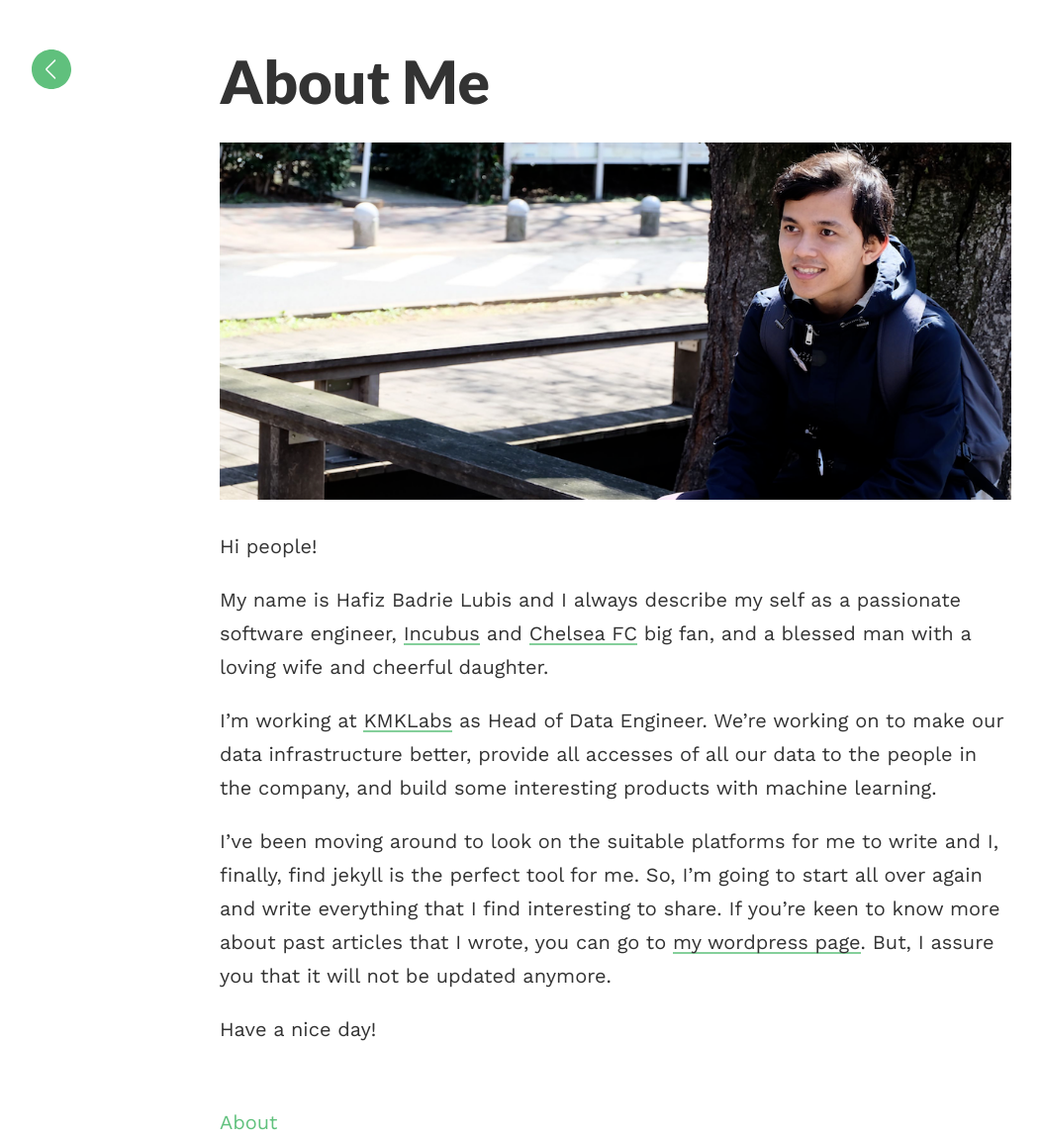
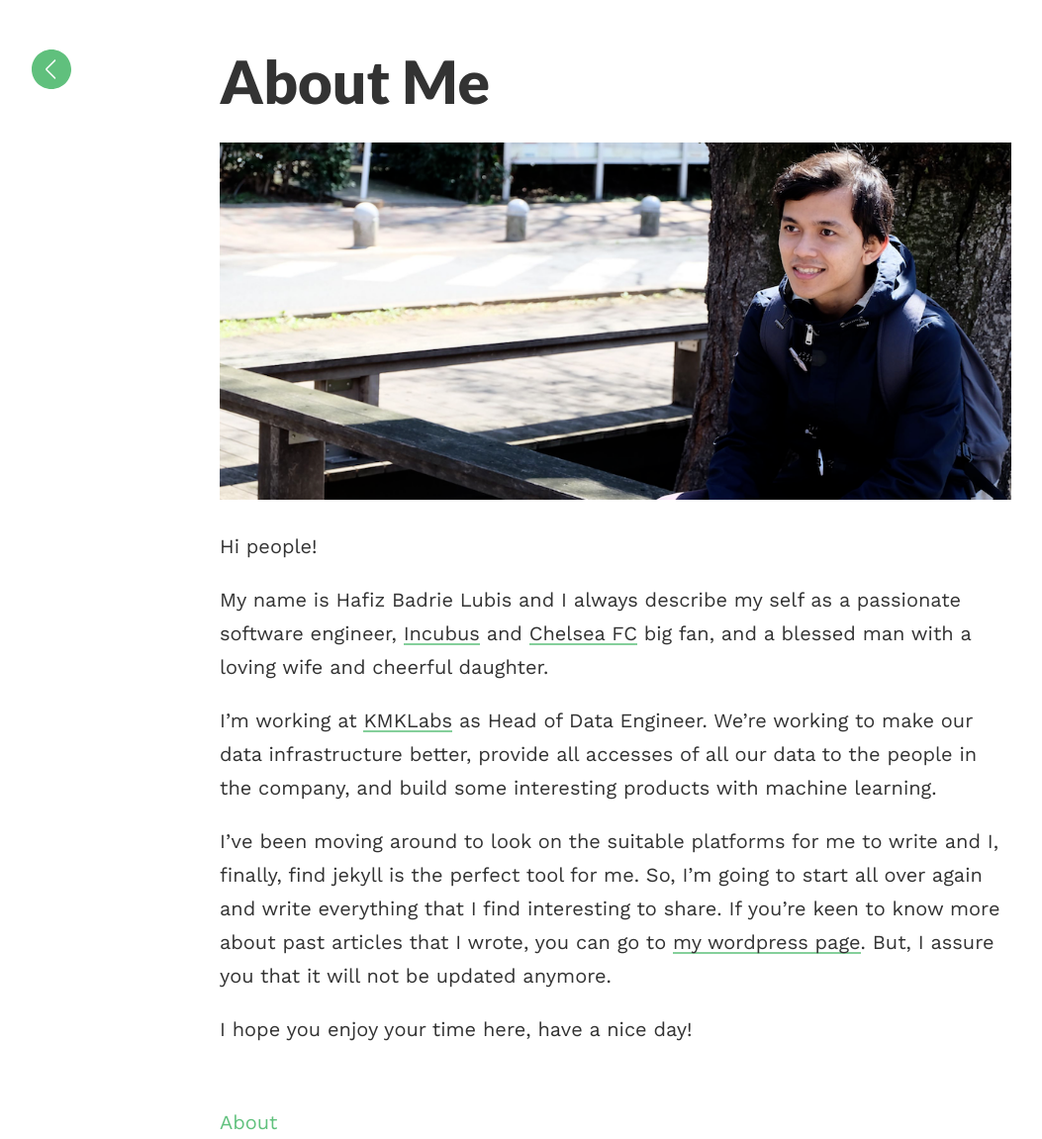
Before and after one commit to hafizbadrie/hafizbadrie.github.io, a Jekyll site: the page built from about.md, in a window 1280 px wide. Shown: the whole page at 99% size, without its empty margins (18-1071 px from the left). Built offline with Jekyll 4.4.1, drawn with Linux system fonts in a browser that asks for light colours.

Commit message:
Add more copywrite to about

```diff
--- a/about.md
+++ b/about.md
@@ -11,10 +11,10 @@ Hi people!
 My name is Hafiz Badrie Lubis and I always describe my self as a passionate software engineer, [Incubus](http://www.incubushq.com){:target="_blank"} and [Chelsea FC](http://www.chelseafc.com){:target="_blank"} big fan,
 and a blessed man with a loving wife and cheerful daughter.
 
-I'm working at [KMKLabs](https://www.kmklabs.com){:target="_blank"} as Head of Data Engineer. We're working on to make our data infrastructure better, provide all accesses of all our data to the people in the company,
+I'm working at [KMKLabs](https://www.kmklabs.com){:target="_blank"} as Head of Data Engineer. We're working to make our data infrastructure better, provide all accesses of all our data to the people in the company,
 and build some interesting products with machine learning.
 
 I've been moving around to look on the suitable platforms for me to write and I, finally, find jekyll is the perfect tool for me. So, I'm going to start all over again and write everything that I find interesting to share.
 If you're keen to know more about past articles that I wrote, you can go to [my wordpress page](https://hafizbadrie.wordpress.com){:target="_blank"}. But, I assure you that it will not be updated anymore.
 
-Have a nice day!
+I hope you enjoy your time here, have a nice day!
```
